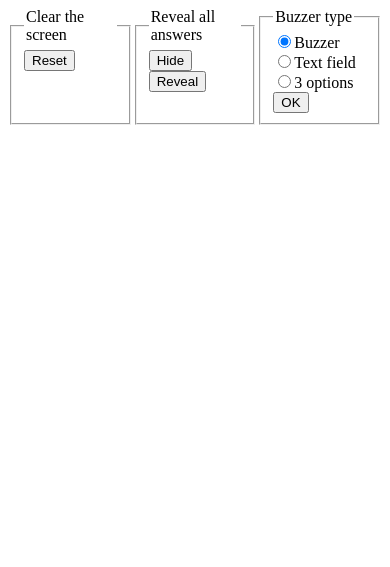
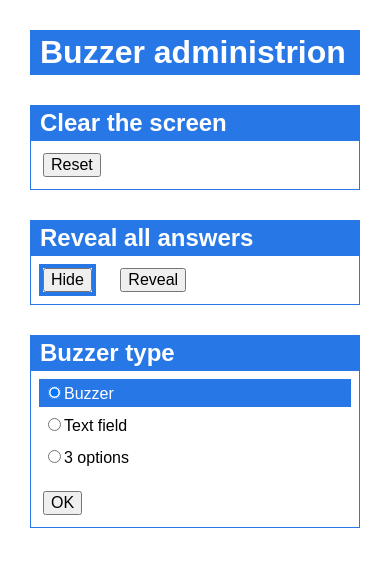
Before and after one commit to claudemarson/Buzzer, a PHP site: page /public/admin.php in a window 390 px wide. Shown: the top 567 px of the page. Run offline with PHP 8.4, Linux system fonts and the light colour scheme; data comes from the database, SQL or seed files in the repository.

Commit message:
Rebuilt the buzzer administration
• form submission with AJAX
• responsive design
• always shows the current answer visibility and buzzer type

```diff
--- a/public/admin.php
+++ b/public/admin.php
@@ -7,24 +7,9 @@ use Buzzer\Locale;
 
 $db = new Database();
 
-if (isset($_POST['reset'])) {
+$currentBuzzerType = $db->getCurrentBuzzerType();
+$currentAnswerVisibility = $db->getScreenAnswerVisibility();
 
-    $db->resetGameTurn();
-
-} elseif (isset($_POST['reveal']) && is_numeric($_POST['reveal'])) {
-
-    $visibility = filter_input(INPUT_POST, 'reveal', FILTER_VALIDATE_INT);
-    $db->setScreenAnswerVisibility($visibility);
-
-} elseif (isset($_POST['buzzertype']) && is_numeric($_POST['buzzertype'])) {
-
-    $buzzerType = filter_input(INPUT_POST, 'buzzertype',
-        FILTER_VALIDATE_INT);
-    $db->setCurrentBuzzerType($buzzerType);
-
-}
-
-$currentBuzzerType = $db->getCurrentBuzzerType();
 $db->close();
 
 Locale::loadLanguage();
@@ -33,37 +18,41 @@ Locale::loadLanguage();
 <html>
     <head>
         <meta charset="utf-8"/>
+        <link href="./css/admin.css" rel="stylesheet" type="text/css"/>
+        <script src="./js/admin.js" defer="defer"></script>
         <title><?= LANG_BUZZER_ADMINISTRATION ?></title>
-        <style>
-            form{
-                display: flex;
-            }
-            fieldset{
-                flex: 1;
-            }
-            label{
-                display: block;
-            }
-        </style>
     </head>
     <body>
-        <form action="admin.php" method="post">
-            <fieldset>
-                <legend><?= LANG_CLEAR_THE_SCREEN ?></legend>
-                <button type="submit" name="reset"><?= LANG_RESET ?></button>
-            </fieldset>
-            <fieldset>
-                <legend><?= LANG_REVEAL_ALL_ANSWERS ?></legend>
-                <button name="reveal" value="1"><?= LANG_HIDE ?></button>
-                <button name="reveal" value="2"><?= LANG_REVEAL ?></button>
-            </fieldset>
-            <fieldset>
-                <legend><?= LANG_BUZZER_TYPE ?></legend>
-                <label><input type="radio" name="buzzertype" value="1"<?= ($currentBuzzerType === 1) ? ' checked="checked"' : '' ?>/><?= LANG_BUZZER ?></label>
-                <label><input type="radio" name="buzzertype" value="2"<?= ($currentBuzzerType === 2) ? ' checked="checked"' : '' ?>/><?= LANG_TEXT_FIELD ?></label>
-                <label><input type="radio" name="buzzertype" value="3"<?= ($currentBuzzerType === 3) ? ' checked="checked"' : '' ?>/><?= LANG_3_OPTIONS ?></label>
-                <button type="submit"><?= LANG_OK ?></button>
-            </fieldset>
-        </form>
+        <h1><?= LANG_BUZZER_ADMINISTRATION ?></h1>
+        <div class="flex-container">
+            <section>
+                <h2><?= LANG_CLEAR_THE_SCREEN ?></h2>
+                <div>
+                    <form>
+                        <button type="button" id="reset_screen"><?= LANG_RESET ?></button>
+                    </form>
+                </div>
+            </section>
+            <section>
+                <h2><?= LANG_REVEAL_ALL_ANSWERS ?></h2>
+                <div>
+                    <form id="reveal_answers_form">
+                        <button type="button" id="hide_answers" value="0"<?= (!$currentAnswerVisibility) ? ' class="active"' : '' ?>><?= LANG_HIDE ?></button>
+                        <button type="button" id="reveal_answers" value="1"<?= ($currentAnswerVisibility) ? ' class="active"' : '' ?>><?= LANG_REVEAL ?></button>
+                    </form>
+                </div>
+            </section>
+            <section>
+                <h2><?= LANG_BUZZER_TYPE ?></h2>
+                <div>
+                    <form id="buzzer_type_form">
+                        <label<?= ($currentBuzzerType === 1) ? ' class="active"' : '' ?>><input type="radio" name="buzzertype" value="1"<?= ($currentBuzzerType === 1) ? ' checked="checked"' : '' ?>/><?= LANG_BUZZER ?></label>
+                        <label<?= ($currentBuzzerType === 2) ? ' class="active"' : '' ?>><input type="radio" name="buzzertype" value="2"<?= ($currentBuzzerType === 2) ? ' checked="checked"' : '' ?>/><?= LANG_TEXT_FIELD ?></label>
+                        <label<?= ($currentBuzzerType === 3) ? ' class="active"' : '' ?>><input type="radio" name="buzzertype" value="3"<?= ($currentBuzzerType === 3) ? ' checked="checked"' : '' ?>/><?= LANG_3_OPTIONS ?></label>
+                        <button type="button" id="change_buzzer_type"><?= LANG_OK ?></button>
+                    </form>
+                </div>
+            </section>
+        </div>
     </body>
 </html>
--- /dev/null
+++ b/public/css/admin.css
@@ -0,0 +1,60 @@
+body {
+    font-family: sans-serif;
+    margin: 30px 30px 0px;
+}
+
+h1, h2 {
+    background-color: #2877e6;
+    color: white;
+    padding: 4px 10px;
+    margin: 0px;
+}
+
+h1 {
+    margin-bottom: 30px;
+}
+
+.flex-container {
+    display: flex;
+    justify-content: space-between;
+}
+
+section {
+    flex: 0 1 30%;
+    display: flex;
+    flex-direction: column;
+    margin-bottom: 30px;
+}
+
+section > div {
+    border: 1px solid #2877e6;
+    border-style: none solid solid;
+    flex: 1;
+}
+
+button, label {
+    margin: 12px;
+}
+
+label {
+    display: block;
+}
+
+label.active {
+    background-color: #2877e6;
+    color: white;
+}
+
+.active {
+    outline: 4px solid #2877e6;
+}
+
+button, input {
+    font-size: inherit;
+}
+
+@media all and (max-width: 600px) {
+    .flex-container {
+        flex-direction: column;
+    }
+}
--- /dev/null
+++ b/public/js/admin.js
@@ -0,0 +1,60 @@
+"use strict";
+
+/**
+ * Request to reset the game and to clear the screen
+ */
+function reset() {
+    fetch("ajax/resetscreen.php");
+}
+
+/**
+ * Request to set the visibility of the answers on the screen
+ * @param {MouseEvent} event
+ */
+function setAnswerVisibility(event) {
+    fetch("ajax/revealanswers.php", {
+        method: "POST",
+        headers: {
+            "Content-Type": "application/x-www-form-urlencoded"
+        },
+        body: "reveal=" + +event.target.value
+    }).then(function() {
+        document.querySelector("#reveal_answers_form .active").classList
+            .remove("active");
+        event.target.classList.add("active");
+    });
+}
+
+/**
+ * Request to set the next buzzer type
+ */
+function changeBuzzerType() {
+    let buzzerTypeInput = document.querySelector("[name='buzzertype']:checked");
+
+    fetch("ajax/changebuzzertype.php", {
+        method: "POST",
+        headers: {
+            "Content-Type": "application/x-www-form-urlencoded"
+        },
+        body: "buzzertype=" + +buzzerTypeInput.value
+    }).then(function() {
+        document.querySelector("#buzzer_type_form .active").classList
+            .remove("active");
+        buzzerTypeInput.parentNode.classList.add("active");
+    });
+}
+
+/**
+ * Initialise the event listeners
+ */
+function init() {
+    document.getElementById("reset_screen").addEventListener("click", reset);
+    document.getElementById("hide_answers").addEventListener("click",
+        setAnswerVisibility);
+    document.getElementById("reveal_answers").addEventListener("click",
+        setAnswerVisibility);
+    document.getElementById("change_buzzer_type").addEventListener("click",
+        changeBuzzerType);
+}
+
+init();
--- a/setup.sql
+++ b/setup.sql
@@ -20,7 +20,7 @@ DROP TABLE IF EXISTS `config`;
 /*!40101 SET @saved_cs_client     = @@character_set_client */;
 /*!40101 SET character_set_client = utf8 */;
 CREATE TABLE `config` (
-  `ID` varchar(20) NOT NULL,
+  `ID` varchar(23) NOT NULL,
   `setting` varchar(1) DEFAULT NULL,
   PRIMARY KEY (`ID`)
 ) ENGINE=InnoDB DEFAULT CHARSET=utf8mb4;
@@ -32,7 +32,7 @@ CREATE TABLE `config` (
 
 LOCK TABLES `config` WRITE;
 /*!40000 ALTER TABLE `config` DISABLE KEYS */;
-INSERT INTO `config` VALUES ('ClearScreen','0'),('CurrentBuzzerType','1'),('RevealAnswers','0');
+INSERT INTO `config` VALUES ('AnswerVisibility','0'),('AnswerVisibilityChanged','0'),('ClearScreen','0'),('CurrentBuzzerType','1');
 /*!40000 ALTER TABLE `config` ENABLE KEYS */;
 UNLOCK TABLES;
 
```
Also changed, not shown: Buzzer/Database.php (+38 -8 lines), public/ajax/changebuzzertype.php (added, +21 -0 lines), public/ajax/resetscreen.php (added, +11 -0 lines), public/ajax/revealanswers.php (added, +21 -0 lines), public/index.php (+4 -4 lines), public/stream.php (+14 -9 lines), public/css/buzzer.css (renamed from public/buzzer.css).
